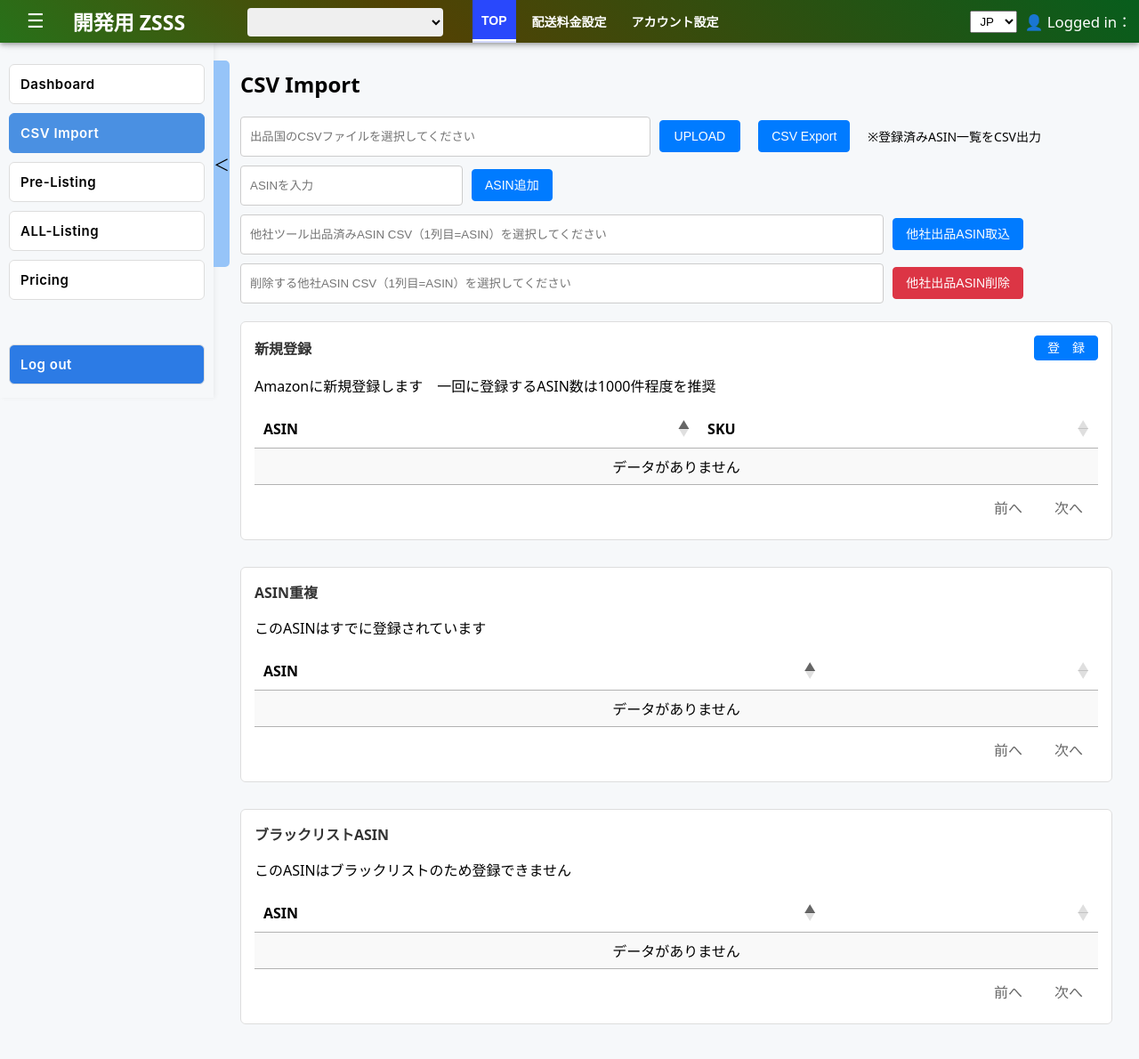
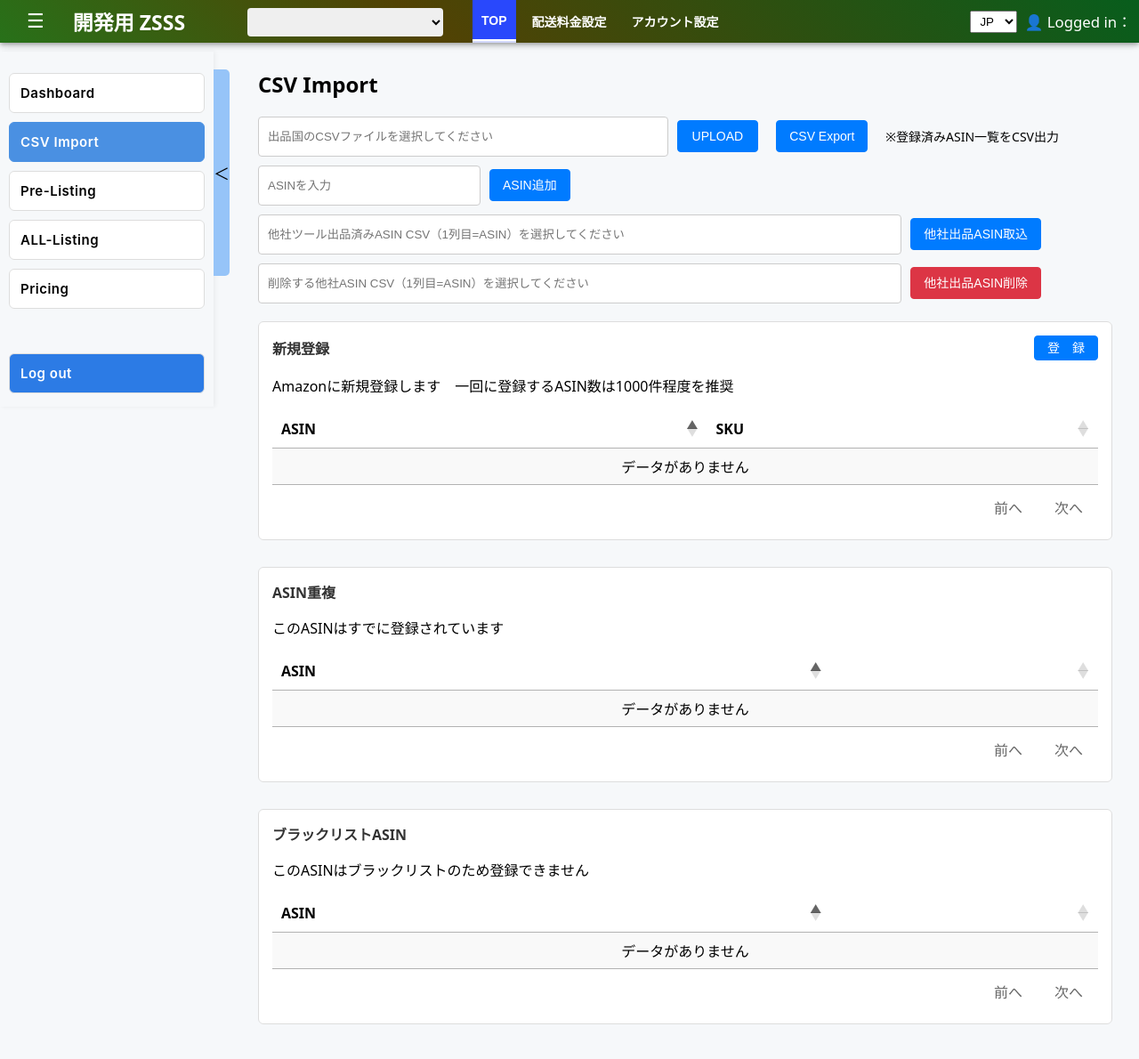
Before and after one commit to master-key-zero-7386/ZSSS_v2, a Flask app: template templates/index.html in a window 1280 px wide, after a click on "CSV Import". Shown: the top 1190 px of the page at 89% size. Run offline with Flask 3, Linux system fonts and the light colour scheme; the template is opened without the code that fills it, so the values that code supplies are empty; parts of the project's set-up code (start-up, migrations or seed data) failed here and were passed over; some libraries are stand-ins or nearby versions.

Commit message:
スライドバー固定4

```diff
--- a/static/js/main.js
+++ b/static/js/main.js
@@ -613,9 +613,14 @@ window.addEventListener("DOMContentLoaded", () => {
         collapseHandle.addEventListener("click", () => {
             const sidebar = document.getElementById("sidebar");
             sidebar.classList.toggle("collapsed");
+            const isCollapsed = sidebar.classList.contains("collapsed");
 
             // ＜ と ＞ を切替
-            collapseHandle.textContent = sidebar.classList.contains("collapsed") ? "＞" : "＜";
+            collapseHandle.textContent = isCollapsed ? "＞" : "＜";
+
+            // サイドバーが固定表示(position:fixed)になったため、畳んだ時はメインパネル側の余白も詰める
+            const topLayout = document.querySelector(".top-layout");
+            if (topLayout) topLayout.classList.toggle("sidebar-collapsed", isCollapsed);
         });
     }
 
--- a/templates/layout.html
+++ b/templates/layout.html
@@ -116,6 +116,7 @@
         .tab-content {
             position: relative;      /* ← 追加 */
             overflow-y: auto;        /* ← 中身だけスクロール */
+            overflow-anchor: none;   /* ← 画像の遅延読込等でサイドバー(sticky)が微妙に上下するのを防止 */
 
             margin-top: 0 !important;
             padding-top: 0 !important;
--- a/templates/top.html
+++ b/templates/top.html
@@ -81,11 +81,22 @@
   display: none;
 }
 
-/* サイドバー＋ハンドルのラッパー：スクロールしても画面上部に固定 */
+/* サイドバー＋ハンドルのラッパー：画面に完全固定（sticky特有のスクロール中の再計算による微妙な揺れを避けるためfixedを使用） */
 .sidebar-col {
-  position: sticky;
-  top: 0;
-  align-self: flex-start;
+  position: fixed;
+  top: 58px; /* .tabsの高さ48px + top-layoutのmargin-top 10px */
+  left: 0;
+  z-index: 20;
+}
+
+/* サイドバー分の余白を確保（固定表示のサイドバー＋ハンドルとメインパネルが重ならないように） */
+.main-panel {
+  margin-left: 260px; /* サイドバー220px + ハンドル(左端240px,幅18px)の分 */
+  transition: margin-left 0.3s ease;
+}
+
+.top-layout.sidebar-collapsed .main-panel {
+  margin-left: 20px; /* 折りたたみ時は画面左端に来るハンドル(幅18px)の分だけ確保 */
 }
 
 /* サイドバー */
@@ -102,7 +113,7 @@
 
   position: relative;
 
-  max-height: calc(100vh - 80px);
+  max-height: calc(100vh - 58px);
   overflow-y: auto;
 }
 
```
